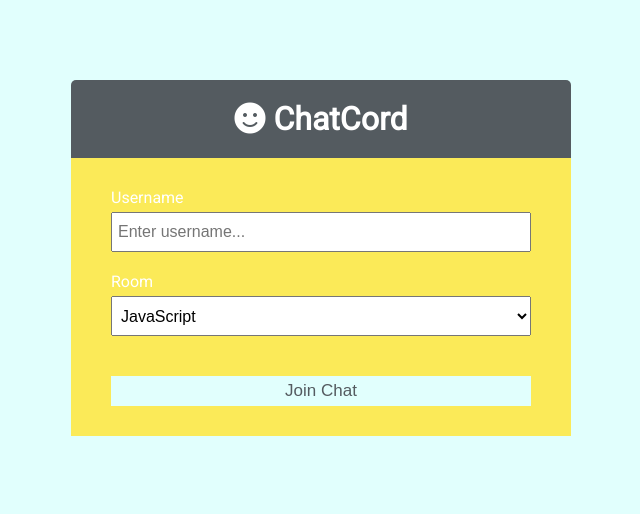
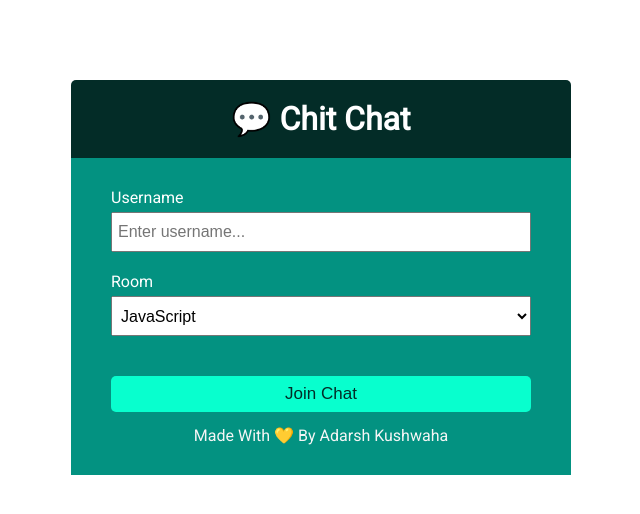
Before and after one commit to Adarsh-kushwaha/chit-chat, a website: page public/index.html in a window 1280 px wide. Shown: the whole page, without its empty margins (319-959 px from the left). Drawn offline with Linux system fonts and the light colour scheme.

Commit message:
css change

```diff
--- a/public/css/style.css
+++ b/public/css/style.css
@@ -1,9 +1,9 @@
 @import url('https://fonts.googleapis.com/css?family=Roboto&display=swap');
 
 :root {
-	--dark-color-a: #545B60;
-	--dark-color-b: #FBEA58;
-	--light-color: #e1fffd;
+	--dark-color-a: #032c27;
+	--dark-color-b: #039281;
+	--light-color: #ffffff;
 	--success-color: #17ff17;
 	--error-color: #fc332c;
 }
@@ -29,13 +29,24 @@ a {
 	text-decoration: none;
 }
 
+.credit {
+	text-align: center;
+	padding-top: 14px;
+	color: whitesmoke;
+}
+
 .btn {
 	cursor: pointer;
-	padding: 5px 15px;
-	background: var(--light-color);
+	padding: 8px 15px;
+	background: rgb(8, 255, 206);
 	color: var(--dark-color-a);
 	border: 0;
 	font-size: 17px;
+	border-radius: 5px;
+}
+
+.btn:hover {
+	background-color: rgb(0, 189, 176);
 }
 
 /* Chat Page */
@@ -94,7 +105,7 @@ a {
 .chat-messages .message {
 	padding: 10px;
 	margin-bottom: 15px;
-	background-color: var(--light-color);
+	background-color: rgb(214, 255, 254);
 	border-radius: 5px;
 	overflow-wrap: break-word;
 }
--- a/public/index.html
+++ b/public/index.html
@@ -8,13 +8,13 @@
     <link rel="stylesheet" href="https://cdnjs.cloudflare.com/ajax/libs/font-awesome/5.12.1/css/all.min.css"
         integrity="sha256-mmgLkCYLUQbXn0B1SRqzHar6dCnv9oZFPEC1g1cwlkk=" crossorigin="anonymous" />
     <link rel="stylesheet" href="css/style.css" />
-    <title>ChatCord App</title>
+    <title>💬 Chit Chat</title>
 </head>
 
 <body>
     <div class="join-container">
         <header class="join-header">
-            <h1><i class="fas fa-smile"></i> ChatCord</h1>
+            <h1>💬 Chit Chat</h1>
         </header>
         <main class="join-main">
             <form action="chat.html">
@@ -35,6 +35,7 @@
                 </div>
                 <button type="submit" class="btn">Join Chat</button>
             </form>
+            <div class="credit">Made With 💛 By Adarsh Kushwaha</div>
         </main>
     </div>
 </body>
```
Also changed, not shown: public/chat.html (+1 -1 lines).
